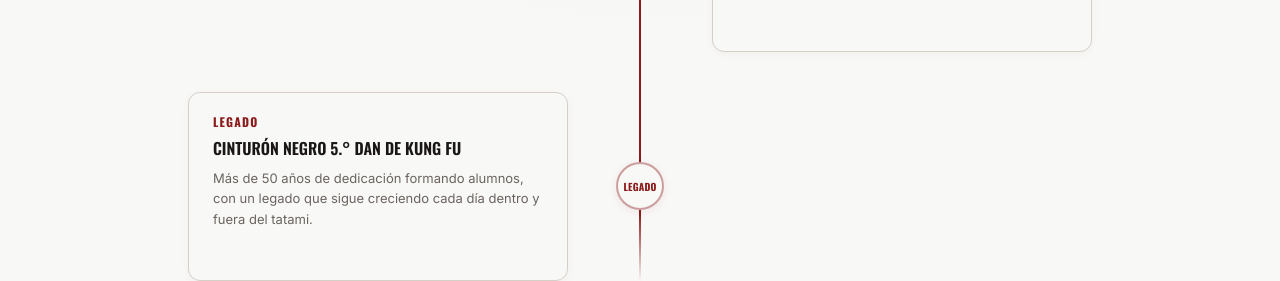
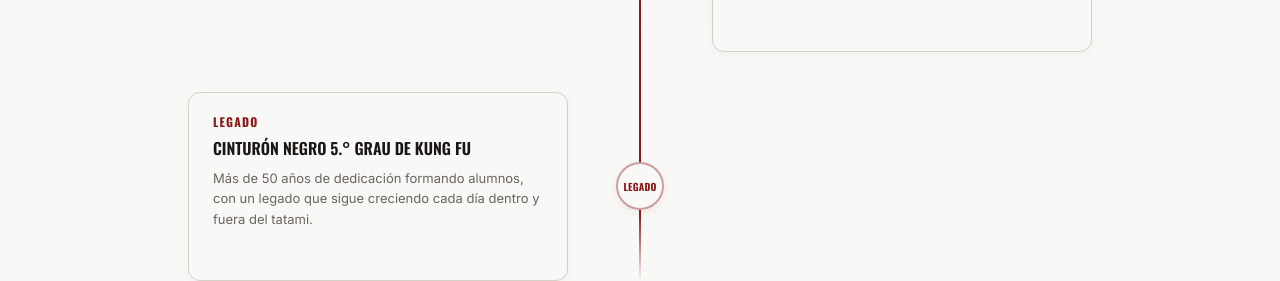
Before and after one commit to DevNova-websites/samuray-bjj, a Next.js app: page /historia in a window 1280 px wide. Shown: the part 2060-2341 px from the top of the page. Built offline with nearby package versions, Linux system fonts and the light colour scheme.

Commit message:
reemplazo dan por grau

```diff
--- a/src/components/Timeline.tsx
+++ b/src/components/Timeline.tsx
@@ -58,9 +58,9 @@ const EVENTS: TimelineEvent[] = [
   },
   {
     year: "LEGADO",
-    title: "Cinturón Negro 5.° Dan de Kung Fu",
+    title: "Cinturón Negro 5.° Grau de Kung Fu",
     description: "Más de 50 años de dedicación formando alumnos, con un legado que sigue creciendo cada día dentro y fuera del tatami.",
-    detail: "Competidor en torneos de USKA, años 1992/93. 2.° Dan de Kick Boxing. Instructor Superior de Muay Thai. Mestre de Jiu-Jitsu Faixa Preta 4.° Grado. Campeón Mundial de Jiu-Jitsu categoría absoluto, año 2009, en Tuyuca, Brasil. Más de 50 años de dedicación formando alumnos y construyendo un legado que sigue creciendo cada día dentro y fuera del tatami.",
+    detail: "Competidor en torneos de USKA, años 1992/93. 2.° Grau de Kick Boxing. Instructor Superior de Muay Thai. Mestre de Jiu-Jitsu Faixa Preta 4.° Grado. Campeón Mundial de Jiu-Jitsu categoría absoluto, año 2009, en Tuyuca, Brasil. Más de 50 años de dedicación formando alumnos y construyendo un legado que sigue creciendo cada día dentro y fuera del tatami.",
     image: "/images/el-camino-del-guerrero.webp",
     side: "left",
   },
```
